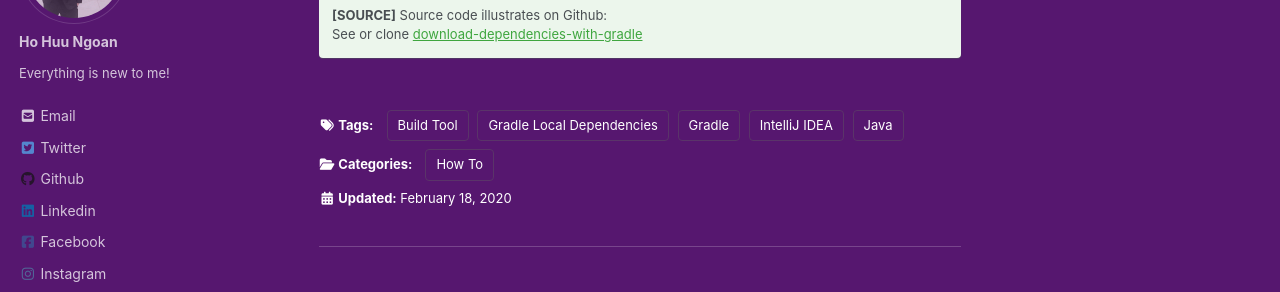
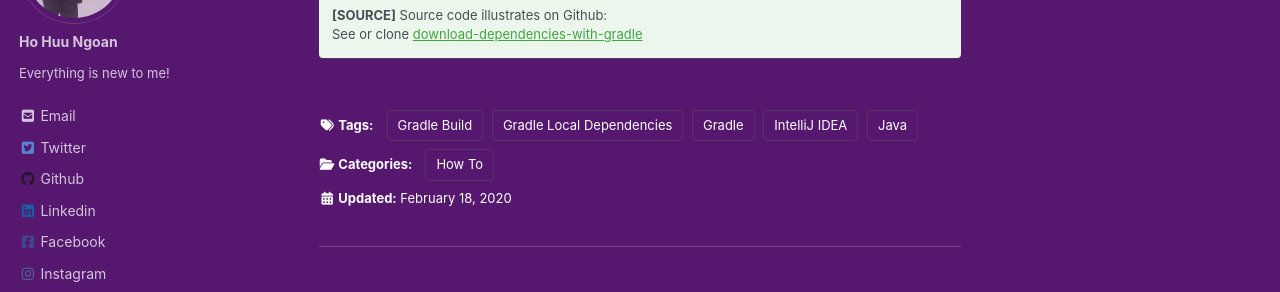
Before and after one commit to ngoanh2n/blog, a Jekyll site: the page built from _posts/2020-02-18-download-dependencies-to-local-with-gradle.md, in a window 1280 px wide and 900 px high, scrolled down 4757 px. Shown: the part 143-435 px from the top of the window. Built offline with Jekyll 4.4.1, drawn with Linux system fonts in a browser that asks for light colours; cached includes are drawn as plain includes; nearby versions of some CDN libraries; comment, search, counter and statistics services are not loaded; a style sheet for code colours, icons or effects is not loaded.

Commit message:
[POST] Update tags for 2020-02-18-download-dependencies-to-local-with-gradle.md

```diff
--- a/_posts/2020-02-18-download-dependencies-to-local-with-gradle.md
+++ b/_posts/2020-02-18-download-dependencies-to-local-with-gradle.md
@@ -6,7 +6,7 @@ categories:
   - How To
 tags:
   - Gradle
-  - Build Tool
+  - Gradle Build
   - Gradle Local Dependencies
   - IntelliJ IDEA
   - Java
```
